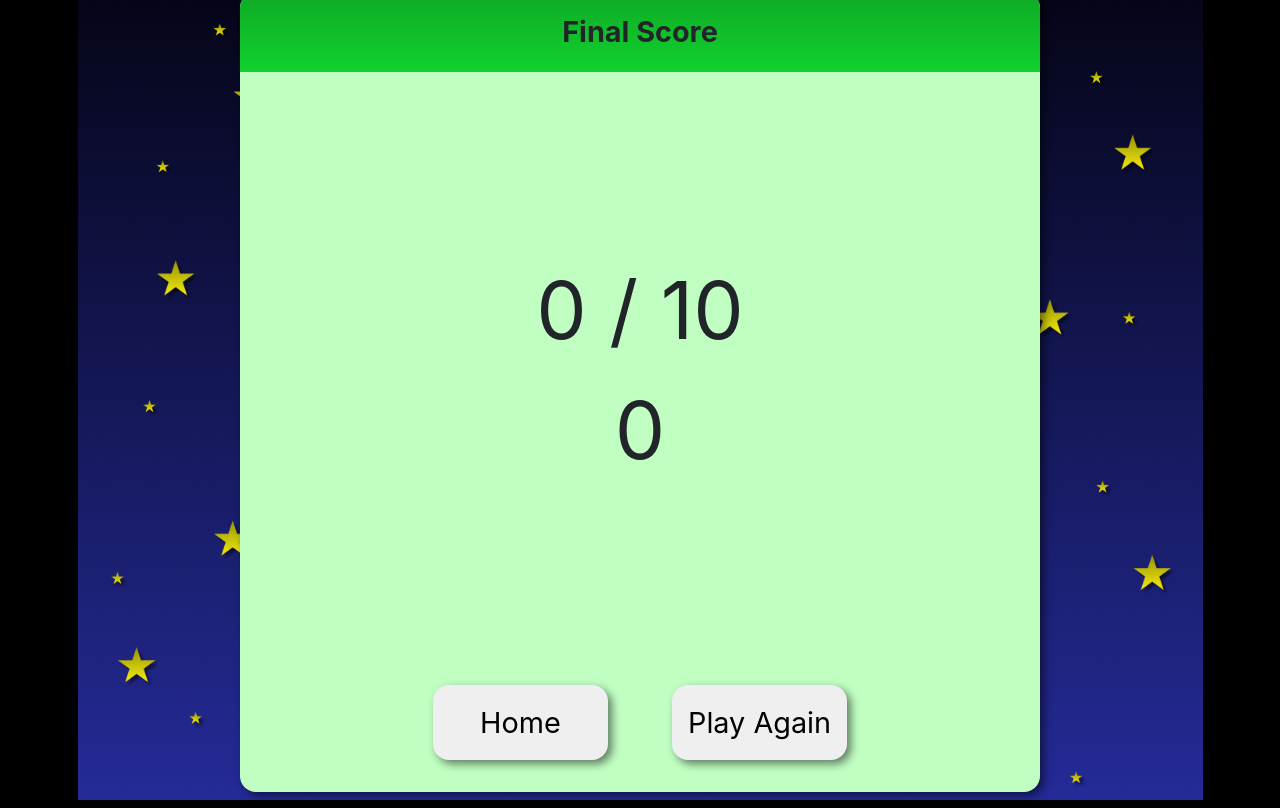
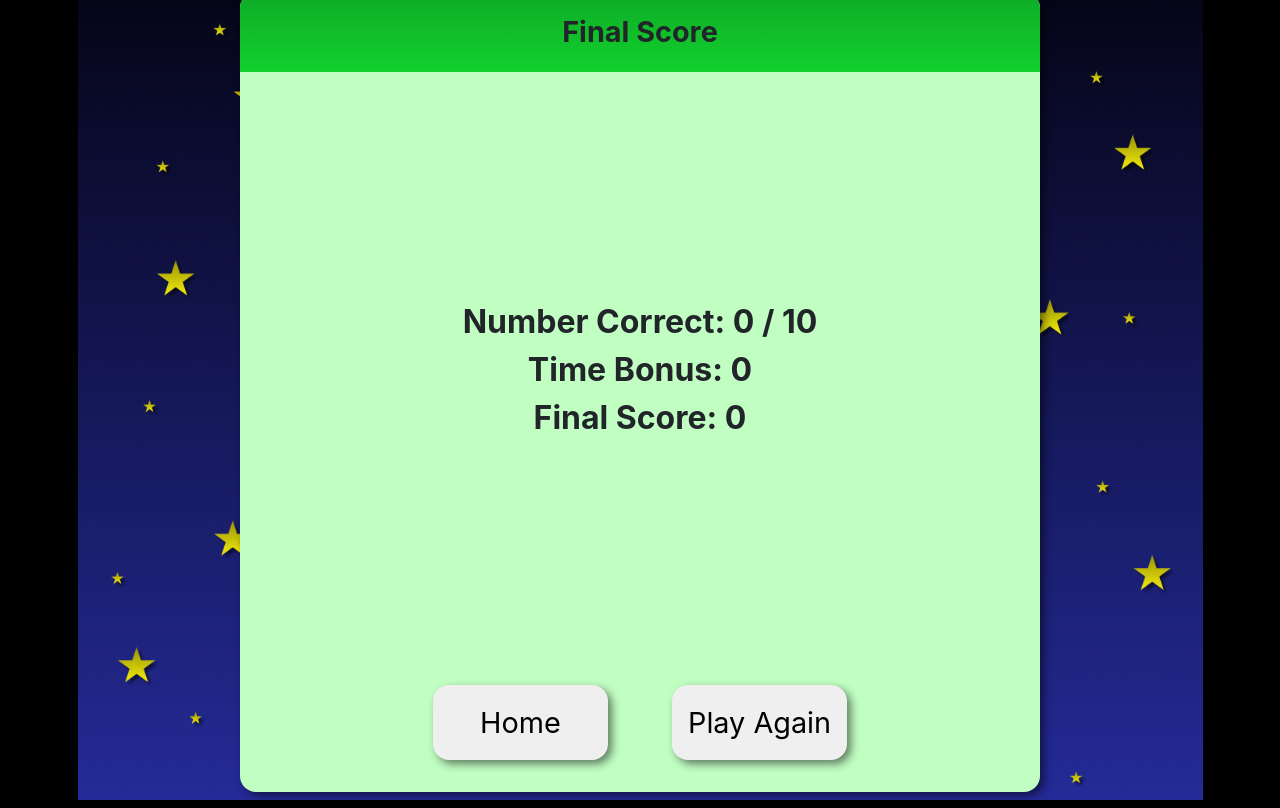
Before and after one commit to Cyrlous/Trivia-Star, an ASP.NET Core app: page /Game/Score in a window 1280 px wide. Run offline with ASP.NET Core 8, Linux system fonts and the light colour scheme; style sheets or scripts are compiled from the project's sources.

Commit message:
Fixed bug where timer reset to 15 when answer was submitted.  Added bonus scoring based on difficulty and time left.

```diff
--- a/Trivia Star/Controllers/GameController.cs
+++ b/Trivia Star/Controllers/GameController.cs
@@ -12,6 +12,7 @@ public class GameController : Controller
 {
   private const string NumberRightKey = "NumberRight";
   private const string ScoreKey = "CurrentScore";
+  private const string TimeBonus = "TimeBonus";
   private const string IndexKey = "CurrentQuestionIndex";
   private const string QuestionsKey = "Questions";
   private const string CategoryIdKey = "CategoryId";
@@ -24,6 +25,7 @@ public class GameController : Controller
     _config = config;
     _httpClientFactory = httpClientFactory;
   }
+
   public IActionResult Landing()
   {
     return View();
@@ -45,7 +47,8 @@ public class GameController : Controller
       Type = "multiple"
     };
 
-    var apiUrl = $"https://opentdb.com/api.php?amount={model.NumQuestions}&category={model.Category}&difficulty={model.Difficulty}&type={model.Type}";
+    var apiUrl =
+      $"https://opentdb.com/api.php?amount={model.NumQuestions}&category={model.Category}&difficulty={model.Difficulty}&type={model.Type}";
 
     var client = _httpClientFactory.CreateClient();
     var response = await client.GetStringAsync(apiUrl);
@@ -60,6 +63,7 @@ public class GameController : Controller
 
     HttpContext.Session.SetString(QuestionsKey, JsonConvert.SerializeObject(triviaResponse.Results));
     HttpContext.Session.SetInt32(NumberRightKey, 0);
+    HttpContext.Session.SetInt32(TimeBonus, 0);
     HttpContext.Session.SetInt32(ScoreKey, 0);
     HttpContext.Session.SetInt32(IndexKey, 0);
     HttpContext.Session.SetInt32(CategoryIdKey, category);
@@ -100,9 +104,12 @@ public class GameController : Controller
 
   public IActionResult SubmitAnswer(string selectedAnswer, int remainingTime)
   {
+    Console.WriteLine("Received remainingTime" + remainingTime);
+
     var questionsJson = HttpContext.Session.GetString(QuestionsKey);
     var index = HttpContext.Session.GetInt32(IndexKey) ?? 0;
     var score = HttpContext.Session.GetInt32(ScoreKey) ?? 0;
+    var timeBonus = HttpContext.Session.GetInt32(TimeBonus) ?? 0;
     var numRight = HttpContext.Session.GetInt32(NumberRightKey) ?? 0;
 
     if (string.IsNullOrEmpty(questionsJson))
@@ -124,23 +131,7 @@ public class GameController : Controller
 
     if (!string.IsNullOrEmpty(selectedAnswer) && selectedAnswer == question.CorrectAnswer)
     {
-      numRight++;
-
-      if (question.Difficulty == "easy")
-      {
-        score++;
-      }
-      else if (question.Difficulty == "medium")
-      {
-        score += 2;
-      }
-      else if (question.Difficulty == "hard")
-      {
-        score += 3;
-      }
-
-      HttpContext.Session.SetInt32(NumberRightKey, numRight);
-      HttpContext.Session.SetInt32(ScoreKey, score);
+      TrackScore(numRight, score, timeBonus, question);
     }
 
     questions[index] = question;
@@ -161,13 +152,15 @@ public class GameController : Controller
   {
     var numRight = HttpContext.Session.GetInt32(NumberRightKey) ?? 0;
     var finalScore = HttpContext.Session.GetInt32(ScoreKey) ?? 0;
+    var timeBonus = HttpContext.Session.GetInt32(TimeBonus) ?? 0;
     var total = 10;
 
     var model = new ScoreModel
     {
       NumberRight = numRight,
       TotalPossible = total,
-      FinalScore = finalScore
+      TimeBonus = timeBonus,
+      FinalScore = finalScore + timeBonus
     };
 
     HttpContext.Session.Remove(QuestionsKey);
@@ -176,4 +169,35 @@ public class GameController : Controller
 
     return View(model);
   }
+
+  public void TrackScore(int numRight, int score, int timeBonus, QuestionModel question)
+  {
+    var baseScore = 1;
+
+    numRight++;
+
+    if (question.Difficulty == "medium")
+    {
+      baseScore = 2;
+    }
+    else if (question.Difficulty == "hard")
+    {
+      baseScore = 3;
+    }
+
+    if (question.RemainingTime >= 11)
+    {
+      timeBonus += (baseScore * 2);
+    }
+    else if (question.RemainingTime >= 6)
+    {
+      timeBonus += baseScore;
+    }
+
+    score += baseScore;
+
+    HttpContext.Session.SetInt32(NumberRightKey, numRight);
+    HttpContext.Session.SetInt32(ScoreKey, score);
+    HttpContext.Session.SetInt32(TimeBonus, timeBonus);
+  }
 }
--- a/Trivia Star/Models/ScoreModel.cs
+++ b/Trivia Star/Models/ScoreModel.cs
@@ -4,5 +4,6 @@ public class ScoreModel
 {
     public int NumberRight { get; set; }
     public int TotalPossible { get; set; }
+    public int TimeBonus { get; set; }
     public int FinalScore { get; set; }
 }
--- a/Trivia Star/Views/Game/Score.cshtml
+++ b/Trivia Star/Views/Game/Score.cshtml
@@ -48,10 +48,13 @@
         </header>
         <div class="score-text">
             <div>
-                @Model.NumberRight / @Model.TotalPossible
+                Number Correct: @Model.NumberRight / @Model.TotalPossible
             </div>
             <div>
-                @Model.FinalScore
+                Time Bonus: @Model.TimeBonus
+            </div>
+            <div>
+                Final Score: @Model.FinalScore
             </div>
         </div>
         <div class="buttons-box">
--- a/Trivia Star/wwwroot/css/Score.css
+++ b/Trivia Star/wwwroot/css/Score.css
@@ -42,10 +42,11 @@ button:active {
 }
 
 .score-box {
-  font-size: 5rem;
+  font-size: 2rem;
   display: flex;
   align-items: center;
   flex-direction: column;
+  font-weight: bold;
   border-radius: 1rem;
   height: 50rem;
   width: 50rem;
```
Also changed, not shown: Trivia Star/Views/Game/Question.cshtml (+6 -6 lines), Trivia Star/wwwroot/js/Question.js (+28 -19 lines), 11 other files.
